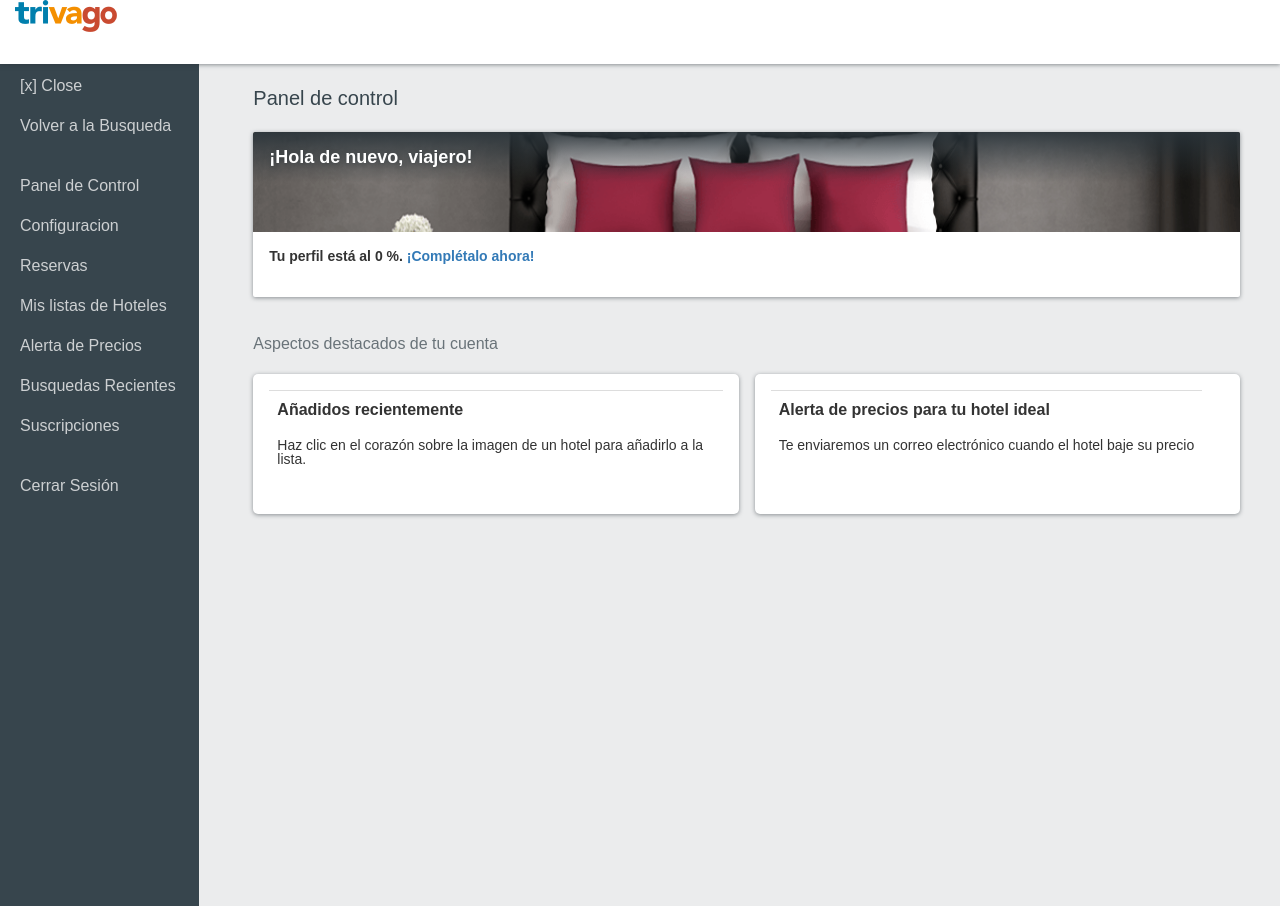
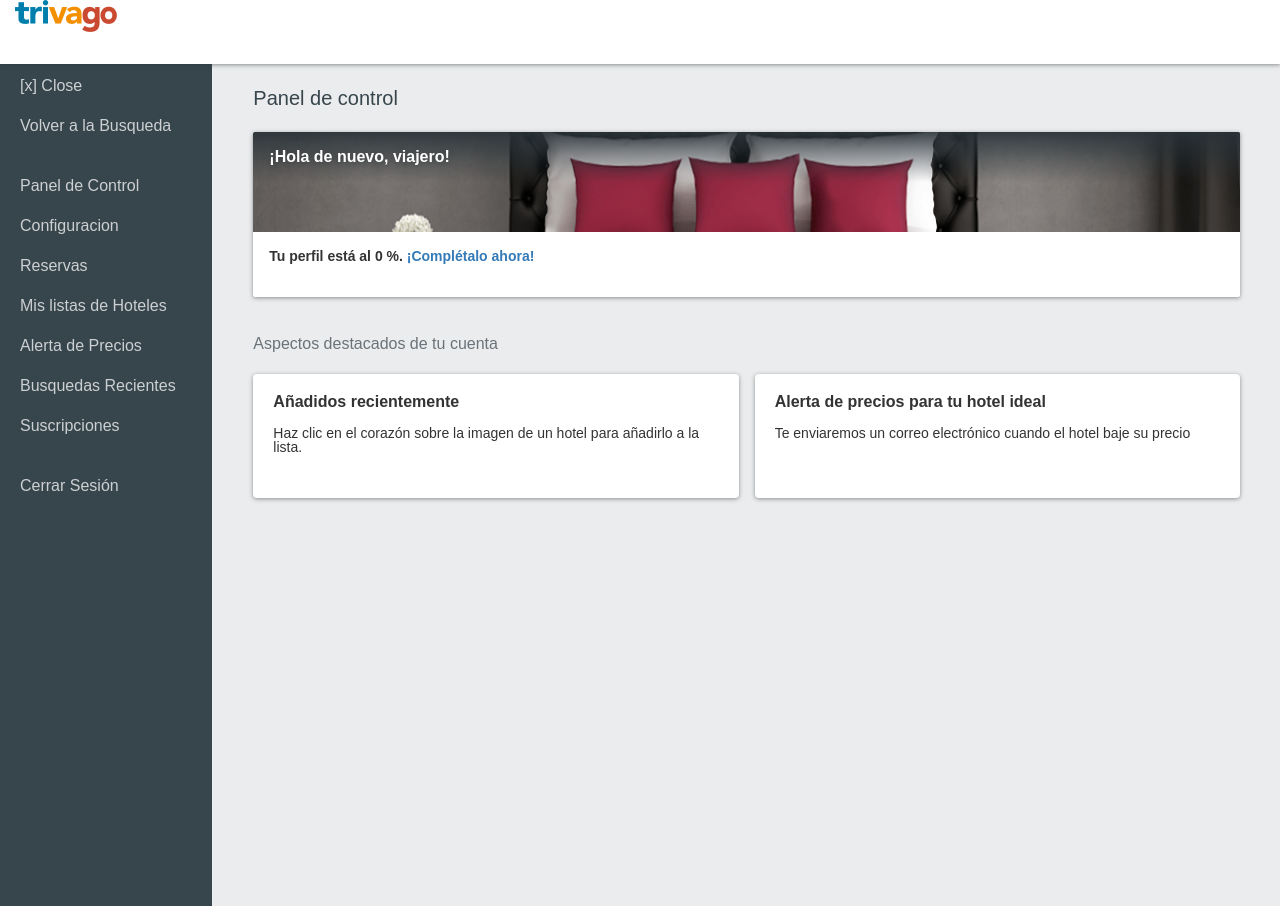
Before and after one commit to EliteArmy/IS410-II2017-ProyectoPOO-Grupo-1, a PHP site: page /dashboard.html in a window 1280 px wide. Run offline with PHP 8.4, Linux system fonts and the light colour scheme; lists and menus that the app fills with data are empty; some libraries are stand-ins or nearby versions.

Commit message:
Dashboard casi terminada:')

```diff
--- a/css/ariel-custom-css.css
+++ b/css/ariel-custom-css.css
@@ -74,12 +74,12 @@ header, nav, section, aside, article, figure, footer {
 	flex-grow: 0;
 	flex-shrink: 1;*/
 	height: 64px;
-	/*justify-content: flex-end;*/
-	/*position: relative;*/
+	justify-content: flex-end;
+	position: relative;
 	/*width:1349px;*/
 	/*margin: 0px;*/
 	/*padding: 0px;*/
-	/*max-width: 100%;*/
+	max-width: 100%;
 }
 
 .resumen-cuenta{
@@ -115,12 +115,12 @@ header, nav, section, aside, article, figure, footer {
 	background-color: rgb(255, 255, 255);
 	background-size: auto; /*Default value: auto. The background-image contains its width and height*/
 
-	border-bottom-left-radius: 5px;
-	border-bottom-right-radius: 5px;
-	border-top-left-radius: 5px;
-	border-top-right-radius: 5px;
+	border-bottom-left-radius: 4px;
+	border-bottom-right-radius: 4px;
+	border-top-left-radius: 4px;
+	border-top-right-radius: 4px;
 
-	border-top: 0px solid #ddd;
+	border-top: 0px none #ddd;
 
 	box-shadow: rgba(41, 51, 57, 0.5) 0px 1px 4px 0px;
 
@@ -134,7 +134,6 @@ header, nav, section, aside, article, figure, footer {
 	font-size: 16px;
 	line-height: 20px;
 
-	margin-bottom: 16px;
 	padding-bottom: 16px;
 	padding-left: 16px;
 	padding-right: 16px;
@@ -332,12 +331,14 @@ header, nav, section, aside, article, figure, footer {
 	display:block;
 
 	font-weight:bold;
+	font-size: 16px;
 
 	margin: 0px;
 	padding-bottom:0px;
 	padding-left:16px;
 	padding-right:16px;
 	padding-top:0px;
+
 	position:absolute;
 	text-align:left;
 	text-shadow:rgba(41, 51, 57, 0.5) 0px 1px 4px;
@@ -355,9 +356,11 @@ header, nav, section, aside, article, figure, footer {
 	flex-shrink: 0;
 
 	left: auto;
+	/*min-width: 200px;*/ /*De no incluise la barra izquiera se vuelve muy angosta y las letras bajan*/
+	/*position: static;*/
+	max-width: 240px;
+	min-width: 200px;
 	max-width: 100%;
-	min-width: 200px; /*De no incluise la barra izquiera se vuelve muy angosta y las letras bajan*/
-	/*position: static;*/
 
 }
 
@@ -405,6 +408,9 @@ header, nav, section, aside, article, figure, footer {
 .boton-barra-menu{
 	background-color: rgb(255, 255, 255);
 	border-color: #EBECED;
+	font-family: Arial, Helvetica, Sans, sans-serif, "Sans Serif", 'Glyphicons Halflings';
+	/*font-size: 16px; */
+	/*line-height: 20px; /*Inherited: Yes - Interlineado*/
 }
 
 .navbar-inverse .navbar-toggle:focus, .navbar-inverse .navbar-toggle:hover {
@@ -440,8 +446,44 @@ header, nav, section, aside, article, figure, footer {
 	box-sizing: border-box;
 	display: block;
 	text-align: center;
+	margin: 0px;
 	/*margin-left: 400px;
 	margin-top: 15px;
 	margin-bottom: 0px;
 	margin-right: 0px;*/
 }
+
+.table>tbody>tr>td, .table>tbody>tr>th, .table>tfoot>tr>td, .table>tfoot>tr>th, .table>thead>tr>td, .table>thead>tr>th{
+    padding: 4px;
+    line-height: 1;
+    vertical-align: top;
+    border: 0px none #ddd;
+}
+
+.borde{
+	border-bottom: 1px solid #293339;
+}
+
+.borde-dos{
+	margin-top: 30px;
+}
+
+.borde-tres{
+	margin-top: 30px;
+	border-top: 1px solid #293339;
+}
+
+.foto{
+	box-sizing: border-box;
+	display: block;
+	text-align: center;
+	margin-top: 15px;
+}
+
+/*Esto es para el logo de Trivago en la barra superior*/
+@media (min-width: 768px){
+
+	.navbar-header {
+	    float: none;
+	}
+}
--- a/css/dashboard.css
+++ b/css/dashboard.css
@@ -39,7 +39,7 @@ body {
     position: fixed;
     top: 46px;
     bottom: 0;
-    left: 0;
+    /*left: 0;*/
     z-index: 1000;
     display: block;
     padding: 20px;
@@ -136,16 +136,17 @@ body {
 }
 
 #wrapper.toggled {
-    padding-left: 250px;
+    /*padding-left: 250px;*/
+
 }
 
 #sidebar-wrapper {
     z-index: 1000;
     position: fixed;
-    left: 250px;
-    width: 0;
+    /*left: 250px;*/
+    /*width: 0;*/
     height: 100%;
-    margin-left: -250px;
+    /*margin-left: -250px;*/
     /*overflow-y: auto;*/
     /*background: #000;*/
     -webkit-transition: all 0.5s ease;
@@ -156,6 +157,11 @@ body {
 
 #wrapper.toggled #sidebar-wrapper {
     width: 250px;
+}
+
+#wrapper.toggled #contenido-pagina{
+  background-color: rgba(41, 51, 57, 0.2);
+  color: rgb(55, 69, 77, 0.2);
 }
 
 #page-content-wrapper {
@@ -172,20 +178,20 @@ body {
 @media(min-width:768px) {
 
   #wrapper {
-      padding-left: 0;
+      /*padding-left: 0;*/
   }
 
   #wrapper.toggled {
-      padding-left: 250px;
+      /*padding-left: 250px;*/
   }
 
 
   #sidebar-wrapper {
-      width: 0;
+     /* width: 0;*/
   }
 
   #wrapper.toggled #sidebar-wrapper {
-      width: 250px;
+    /*width: 250px;*/
   }
 
   #page-content-wrapper {
@@ -197,4 +203,54 @@ body {
       position: relative;
       margin-right: 0;
   }
+
+  #wrapper.toggled #contenido-pagina{
+    background-color: rgba(41, 51, 57, 0.5);
+    color: rgb(55, 69, 77, 0.5);
+  }
+
 }
+
+@media(min-width:769px) {
+
+  #wrapper {
+      /*padding-left: 0;*/
+  }
+
+  #wrapper.toggled {
+      /*padding-left: 250px;*/
+  }
+
+
+  #sidebar-wrapper {
+     /* width: 0;*/
+  }
+
+  #wrapper.toggled #sidebar-wrapper {
+    /*width: 250px;*/
+    background-color: rgb(55, 69, 77);
+    color:rgb(51, 51, 51);
+  }
+
+  #wrapper.toggled #contenido-pagina{
+    background-color: inherit;
+    color: rgb(51, 51, 51);
+  }
+
+}
+
+/*
+background-color: rgba(41, 51, 57, 0.5);
+box-sizing: border-box;
+color: rgb(55, 69, 77);
+display: block;
+height: 268px;
+left: 0px;
+line-height: 20px;
+position: fixed;
+top: 0px;
+transition-property: background-color;
+transition-timing-function: ease-out;
+width: 100%;
+z-index: 1500;
+*/
```
